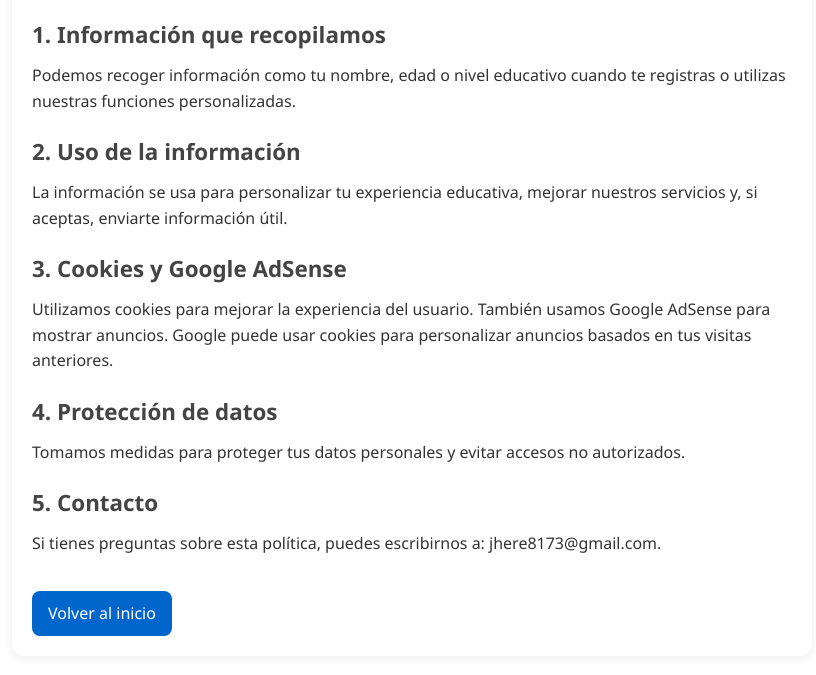
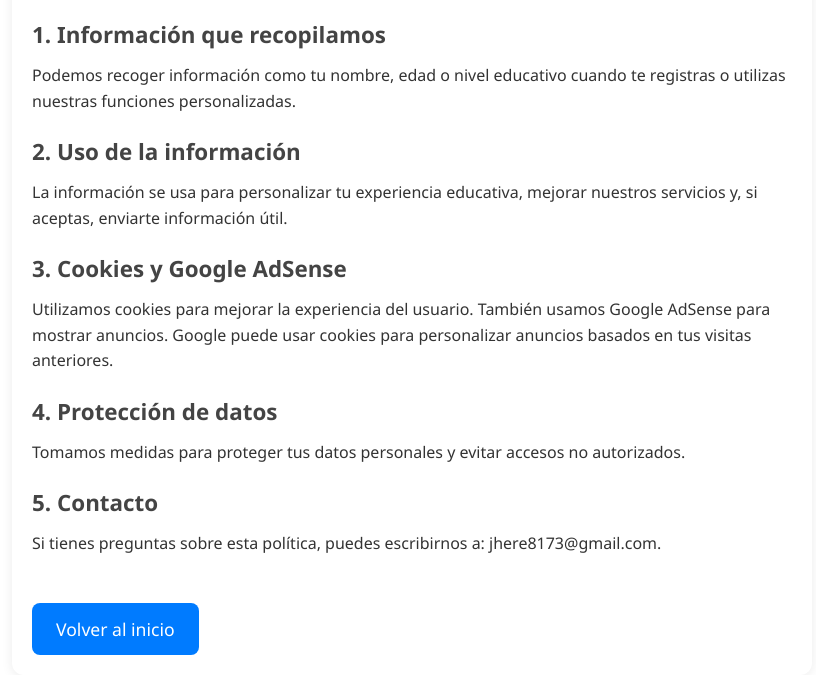
Before and after one commit to jhere65/temarios-web, a plain HTML site: page privacidad.html in a window 1280 px wide. Shown: the part 136-811 px from the top of the page, without its empty margins (228-1044 px from the left). Drawn offline with Linux system fonts and the light colour scheme.

Commit message:
Update privacidad.html

```diff
--- a/privacidad.html
+++ b/privacidad.html
@@ -23,6 +23,6 @@
 
     <h2>5. Contacto</h2>
     <p>Si tienes preguntas sobre esta política, puedes escribirnos a: jhere8173@gmail.com.</p>
-<a href="index.html">Volver al inicio</a>
+<a href="index.html" class="btn-volver">Volver al inicio</a>
 </body>
 </html>
```
